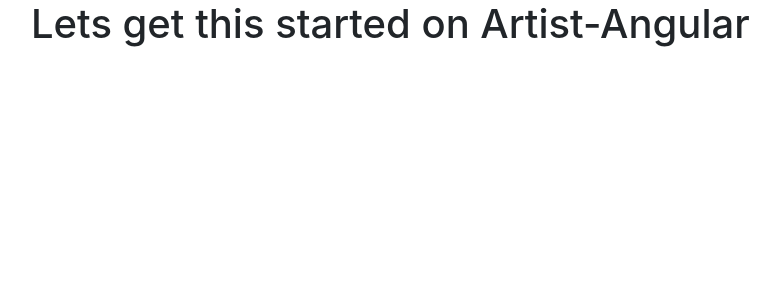
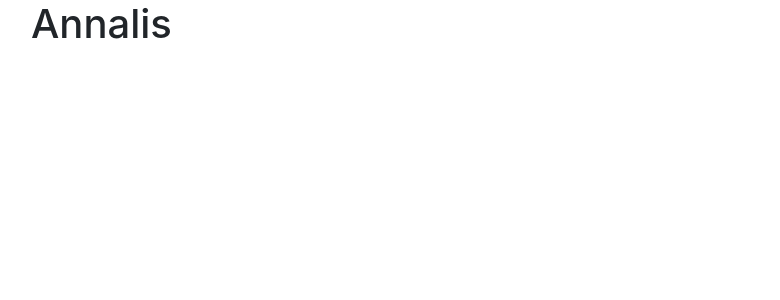
Before and after one commit to Annaliskirwa/_App_Ocho, an Angular app: page / in a window 1280 px wide. Shown: the top 300 px of the page, without its empty margins (54-834 px from the left). Built offline with nearby package versions, Linux system fonts and the light colour scheme.

Commit message:
Adding html template in ts file

```diff
--- a/src/app/app.component.ts
+++ b/src/app/app.component.ts
@@ -2,7 +2,7 @@ import { Component } from '@angular/core';
 
 @Component({
   selector: 'app-root',
-  templateUrl: './app.component.html',
+  template: '<h1>Annalis</h1>',
   styleUrls: ['./app.component.css']
 })
 export class AppComponent {
```
